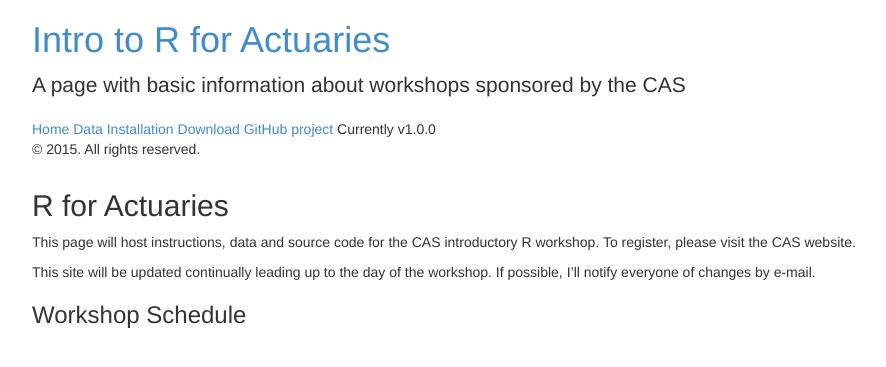
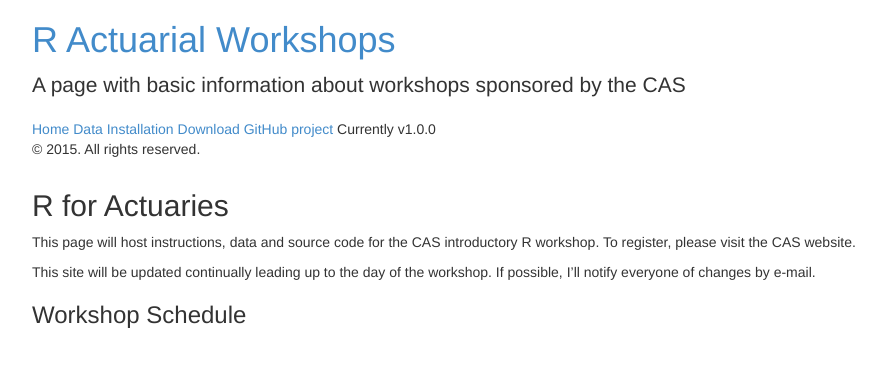
Before and after one commit to PirateGrunt/raw, a Jekyll site: the page built from index.md, in a window 1280 px wide. Shown: the top 367 px of the page, without its empty margins (38-924 px from the left). Built offline with Jekyll 4.4.1, drawn with Linux system fonts in a browser that asks for light colours.

Commit message:
Change site name -> raw

```diff
--- a/_config.yml
+++ b/_config.yml
@@ -7,11 +7,11 @@ permalink:        pretty
 relative_permalinks: true
 
 # Setup
-title:            Intro to R for Actuaries
-tagline:          'Intro to R for Actuaries'
+title:            R Actuarial Workshops
+tagline:          'R Actuarial Workshops'
 description:      'A page with basic information about workshops sponsored by the CAS'
-url:              http://PirateGrunt.Github.io/IntroToRforActuaries/
-baseurl:          /IntroToRforActuaries
+url:              http://pirategrunt.github.io/raw/
+baseurl:          /raw
 
 author:
   name:           'Brian A. Fannin'
@@ -23,4 +23,4 @@ paginate:         5
 version:          1.0.0
 
 github:
-  repo:           https://github.com/PirateGrunt/IntroToRforActuaries
+  repo:           https://github.com/PirateGrunt/raw
--- a/_includes/head.html
+++ b/_includes/head.html
@@ -8,7 +8,7 @@
 
   <title>
     {% if page.title == "Home" %}
-      {{ site.title }} &middot; {{ site.tagline }}
+      {{ site.title }} {{ site.tagline }}
     {% else %}
       {{ page.title }} &middot; {{ site.title }}
     {% endif %}
```
